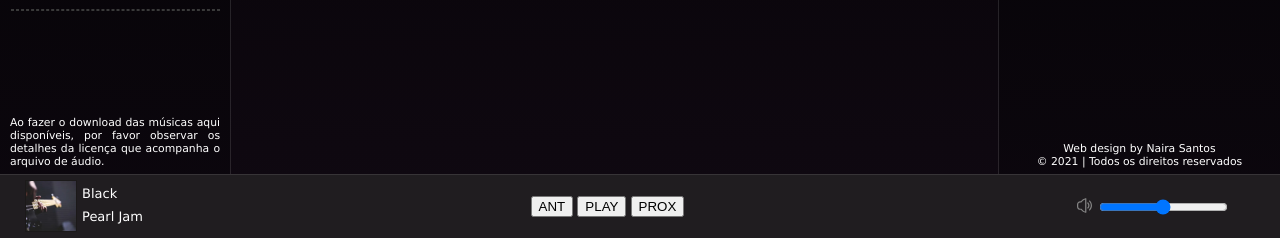
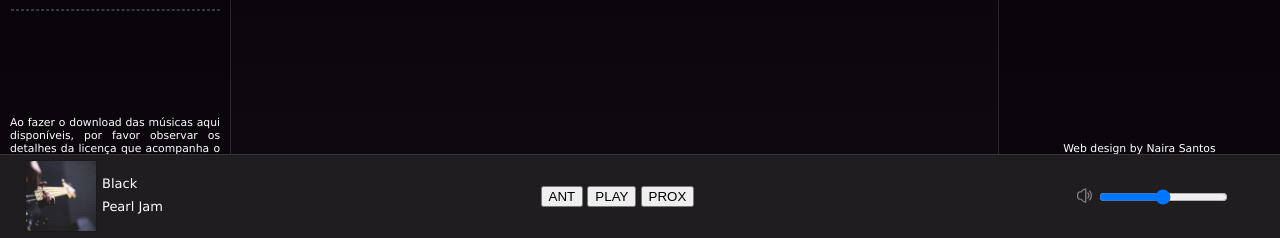
Before and after one commit to nairacirino/player-de-audio, a plain HTML site: page index.html in a window 1280 px wide. Shown: the part 562-800 px from the top of the page. Drawn offline with Linux system fonts and the light colour scheme.

Commit message:
Update main-stylesheet.css

```diff
--- a/src/css/main-stylesheet.css
+++ b/src/css/main-stylesheet.css
@@ -375,7 +375,7 @@ td>a>img {
 }
 
 .tocandoAgora>div>img {
-    max-width: 50px;
+    max-width: 70px;
     margin: 5px;
     border: rgb(27 25 25) 1px solid;
 }
```
